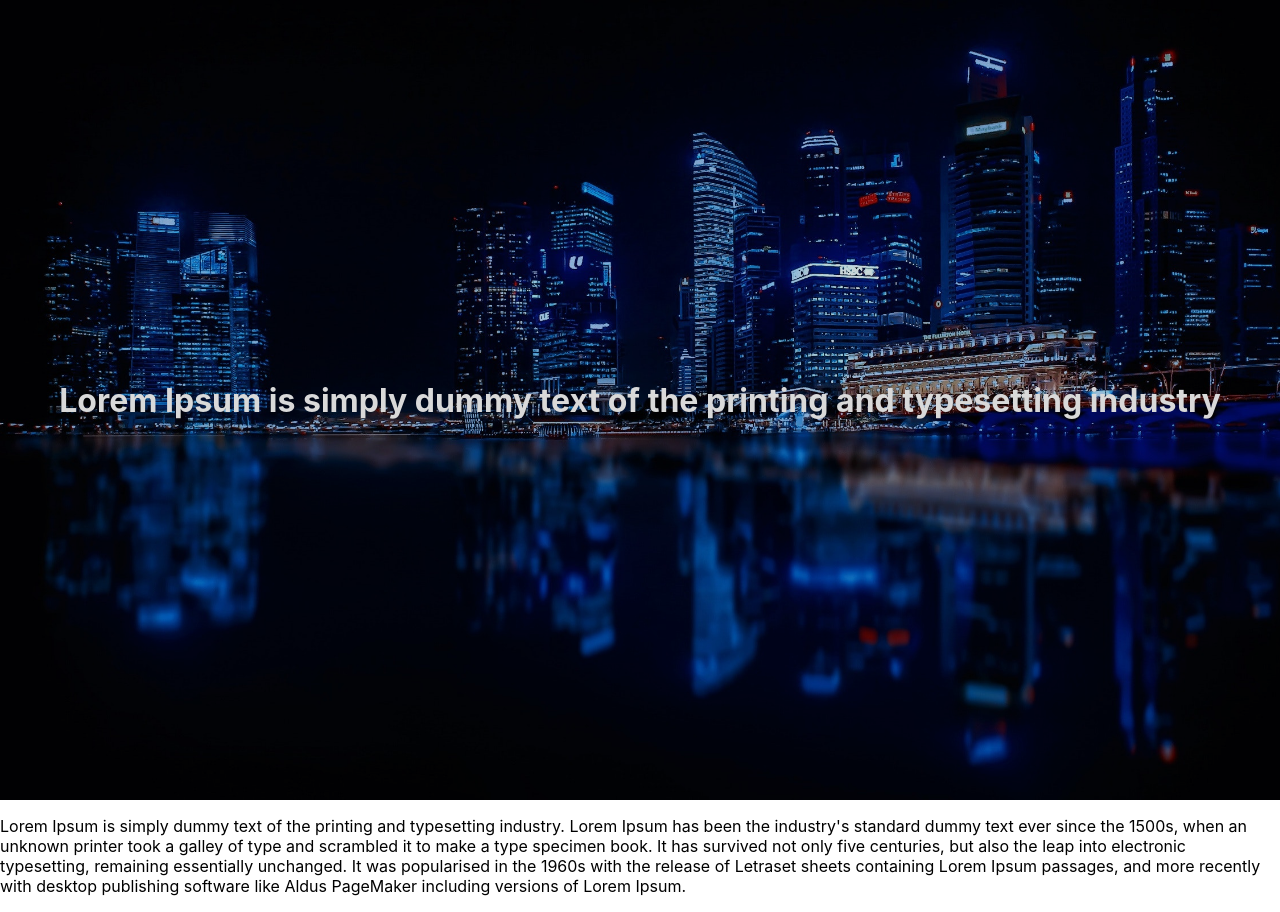
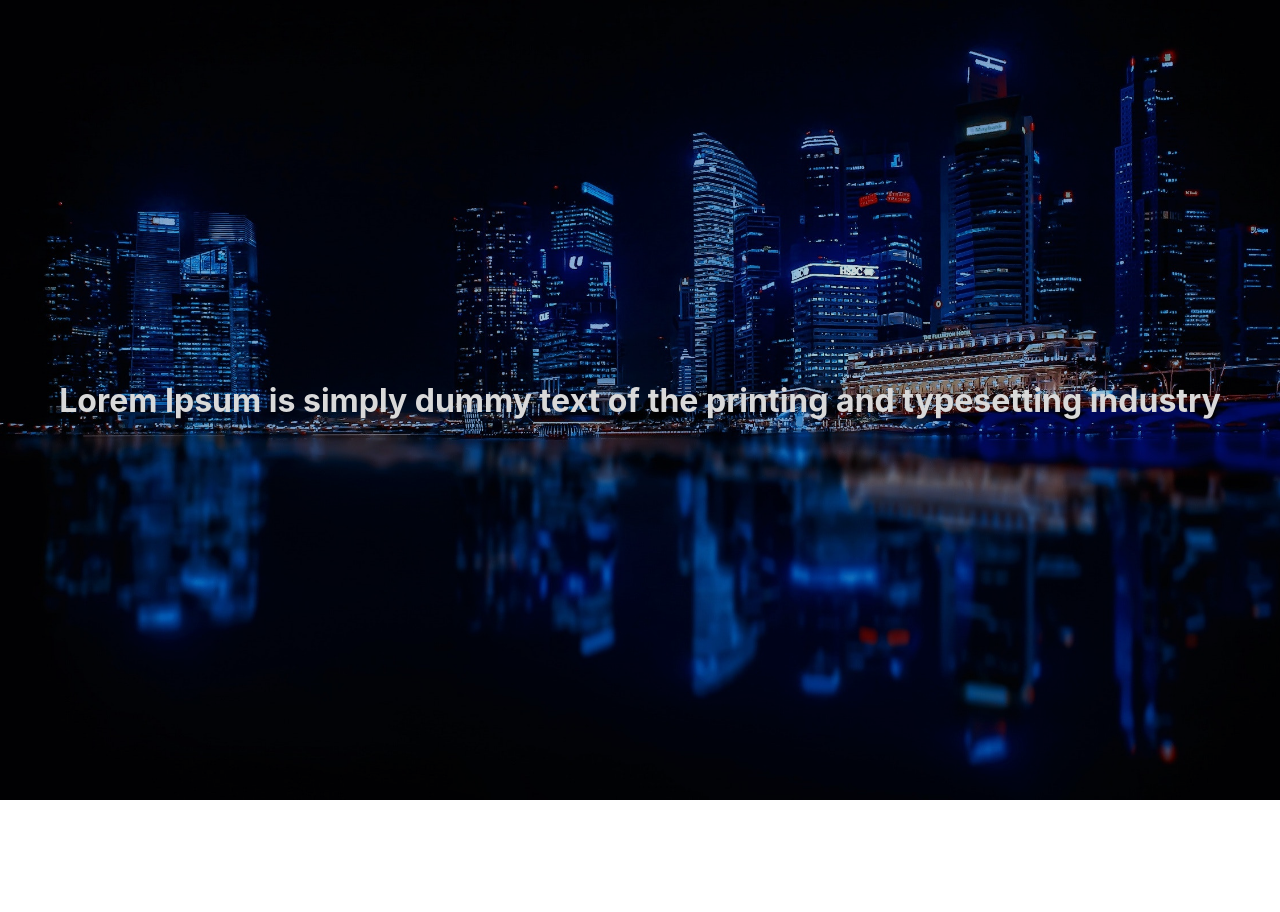
Before and after one commit to XCodingStudio/xcodingstudio.github.io, a React (Create React App) app: page / in a window 1280 px wide. After the commit the page ends 800 px from the top, so only its background shows below. Built offline with nearby package versions, Linux system fonts and the light colour scheme.

Commit message:
Delete text

```diff
--- a/src/App.tsx
+++ b/src/App.tsx
@@ -12,15 +12,6 @@
     return (
         <>
             <MainBanner config={config.MainBannerConfig}/>
-
-            <p>Lorem Ipsum is simply dummy text of the printing and typesetting industry.
-                Lorem Ipsum has been the industry's standard dummy text ever since the 1500s,
-                when an unknown printer took a galley of type and scrambled it to make a type specimen book.
-                It has survived not only five centuries, but also the leap into electronic typesetting,
-                remaining essentially unchanged. It was popularised in the 1960s with the release of Letraset sheets containing
-                Lorem Ipsum passages, and more recently with desktop publishing software like Aldus PageMaker
-                including versions of Lorem Ipsum.
-            </p>
         </>
     );
 }
```
